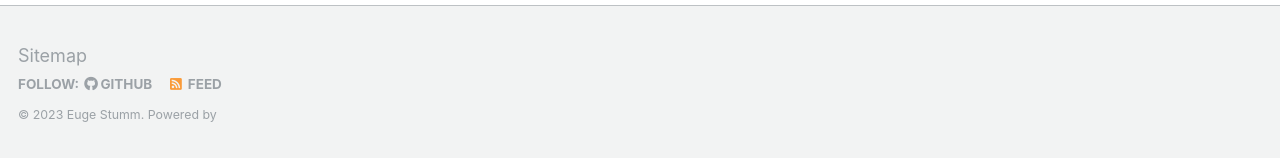
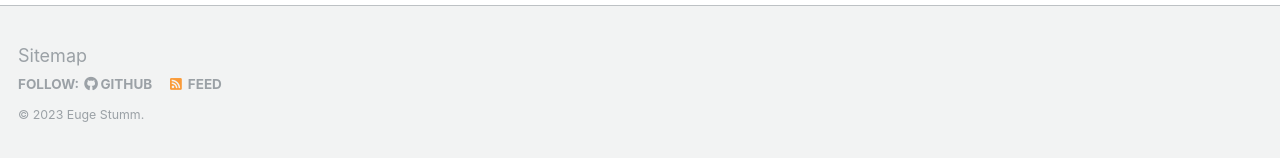
Before and after one commit to eugestumm/eugestumm.github.io, a Jekyll site: the page built from _pages/about.md, in a window 1280 px wide. Shown: the part 739-897 px from the top of the page. Built offline with Jekyll 4.4.1, drawn with Linux system fonts in a browser that asks for light colours; some web fonts are replaced.

Commit message:
Update footer.html

```diff
--- a/_includes/footer.html
+++ b/_includes/footer.html
@@ -21,4 +21,4 @@
   </ul>
 </div>
 
-<div class="page__footer-copyright">&copy; {{ site.time | date: '%Y' }} {{ site.name | default: site.title }}. {{ site.data.ui-text[site.locale].powered_by | default: "Hosted on GitHub Pages." }}</div>
+<div class="page__footer-copyright">&copy; {{ site.time | date: '%Y' }} {{ site.name | default: site.title }}.</div>
```
